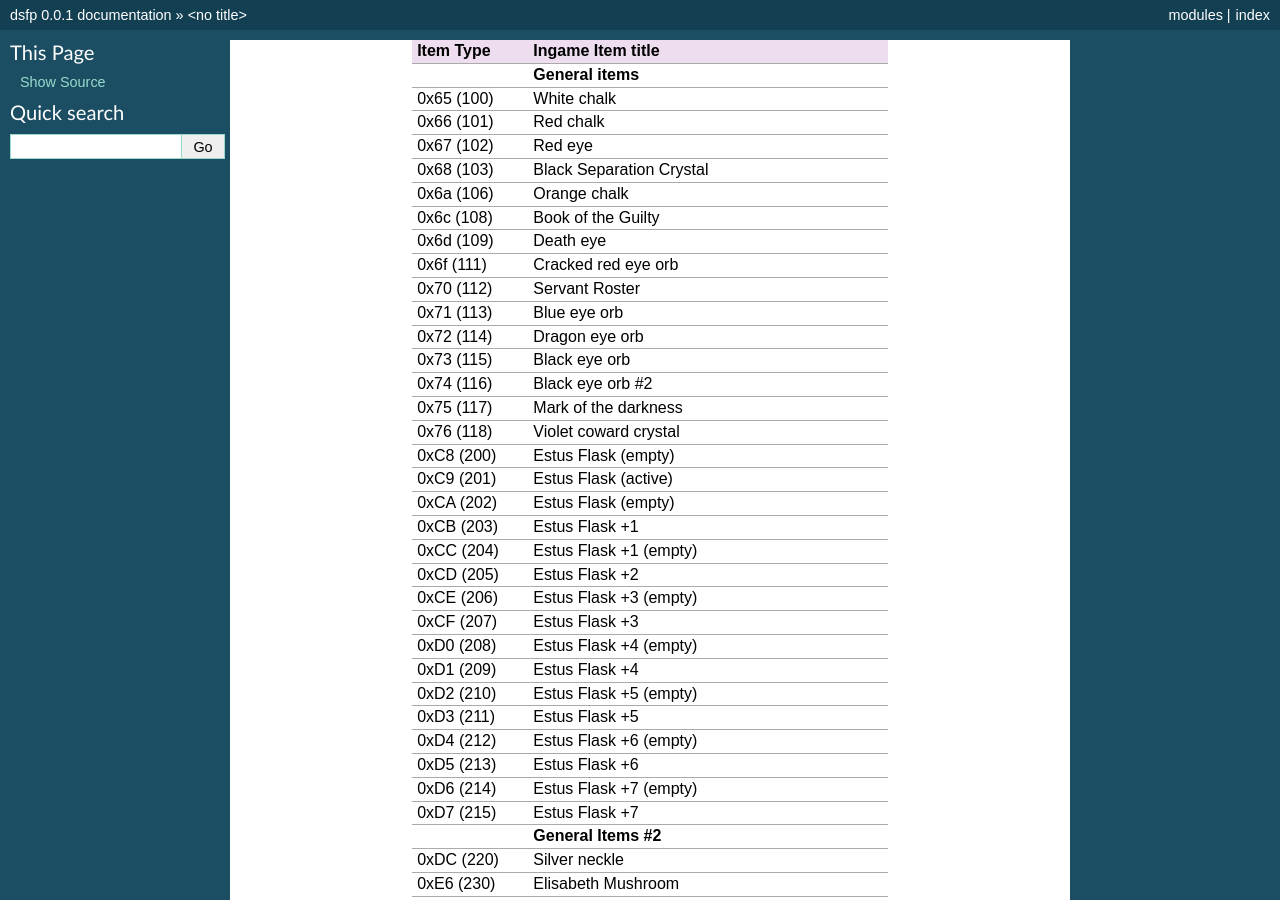
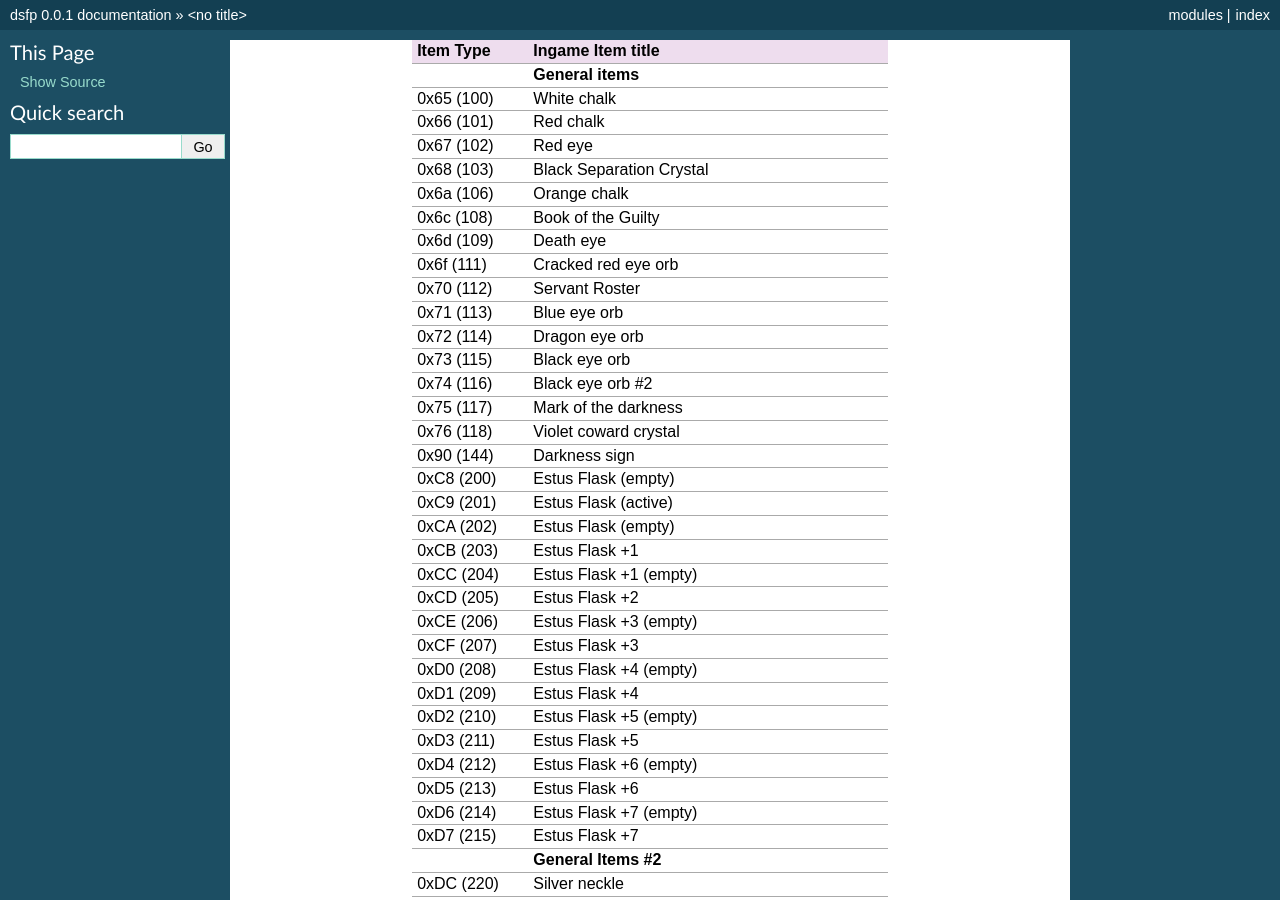
Before and after one commit to tarvitz/dsfp, a Sphinx documentation site: the page built from docs/data/items.rst, in a window 1280 px wide and 900 px high. Built offline with Sphinx 7.4.7, drawn with Linux system fonts in a browser that asks for light colours; formulas are drawn with MathJax 3.

Commit message:
update datasheet

```diff
--- a/docs/data/items.rst
+++ b/docs/data/items.rst
@@ -33,6 +33,8 @@
 | 0x75 (117)        | Mark of the darkness                               |
 +-------------------+----------------------------------------------------+
 | 0x76 (118)        | Violet coward crystal                              |
++-------------------+----------------------------------------------------+
+| 0x90 (144)        | Darkness sign                                      |
 +-------------------+----------------------------------------------------+
 | 0xС8 (200)        | Estus Flask (empty)                                |
 +-------------------+----------------------------------------------------+
```
